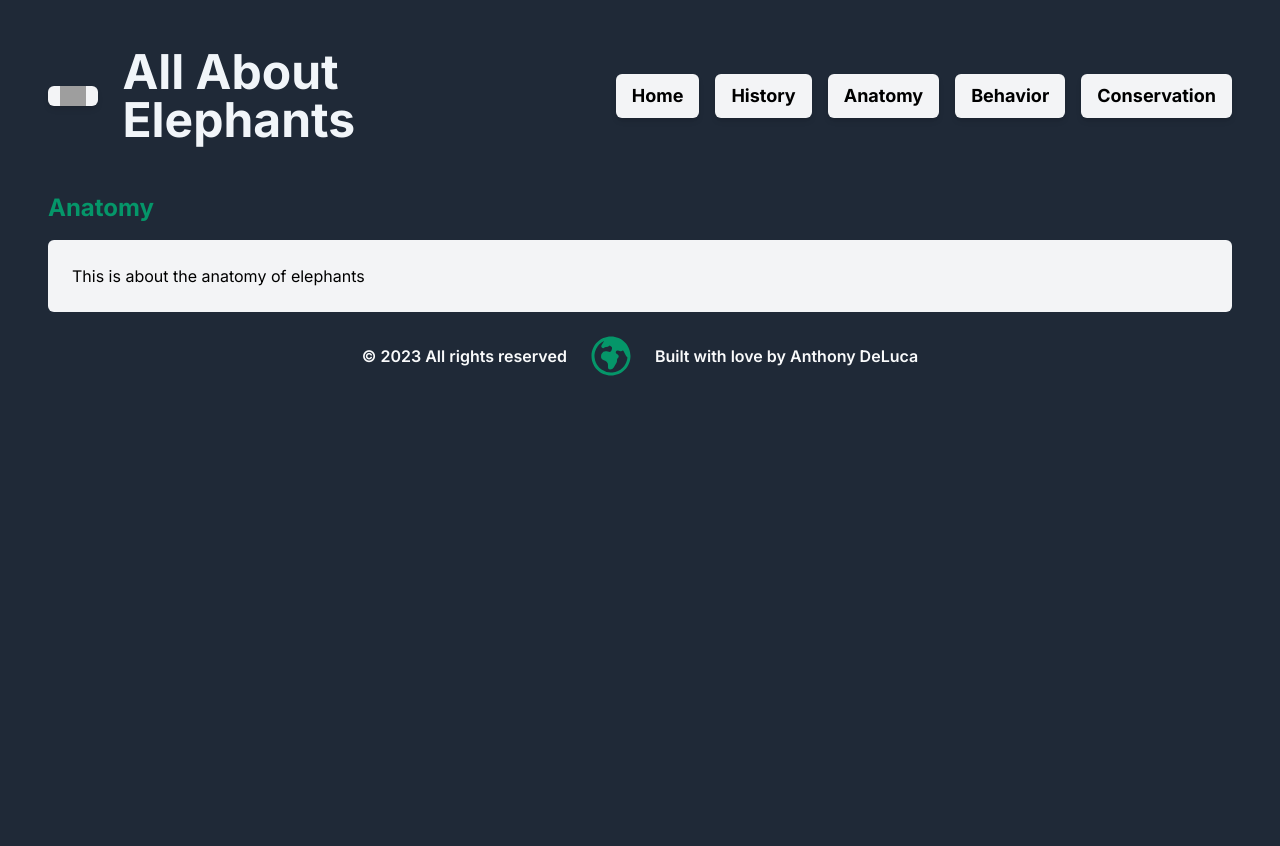
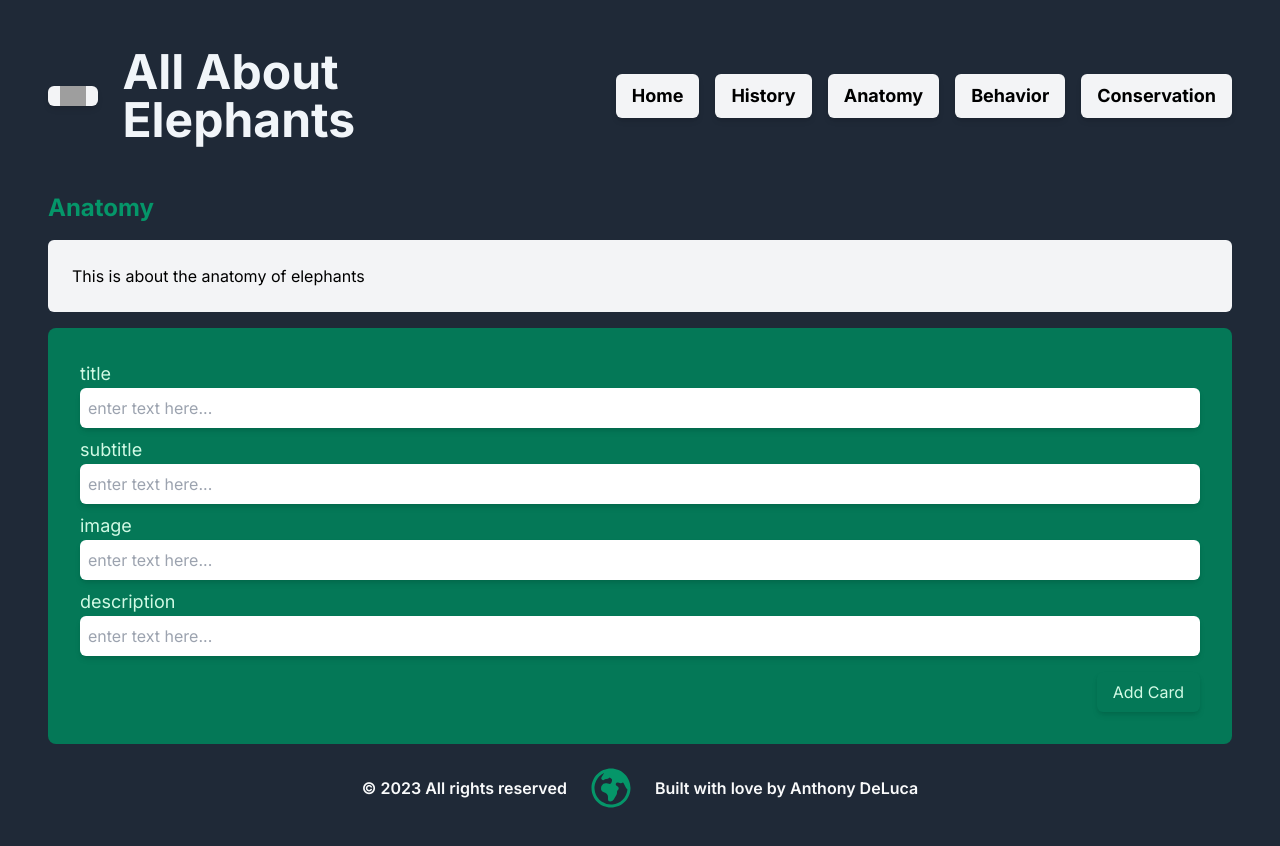
Before and after one commit to EnterSandman148/React-Lab, a Next.js app: page /anatomy in a window 1280 px wide. Shown: the top 846 px of the page. Before the commit the page ends 800 px from the top, so only its background shows below. Built offline with nearby package versions, Linux system fonts and the light colour scheme; grey boxes are pictures that could not be loaded.

Commit message:
Add fillable form on Anatomy Page to insert new Cards

```diff
--- a/next.config.js
+++ b/next.config.js
@@ -1,4 +1,8 @@
 /** @type {import('next').NextConfig} */
-const nextConfig = {}
+const nextConfig = {
+  experimental: {
+    serverActions: true,
+  },
+}
 
 module.exports = nextConfig
--- a/src/app/anatomy/page.js
+++ b/src/app/anatomy/page.js
@@ -3,6 +3,7 @@ import Navbar from '../components/Navbar'
 import PageTitle from '../components/PageTitle'
 import PageContent from '../components/PageContent'
 import Footer from '../components/Footer'
+import CardForm from '../components/CardForm'
 
 export default function Anatomy() {
   return (
@@ -11,6 +12,7 @@ export default function Anatomy() {
       <div className="m-12">
         <PageTitle title="Anatomy" />
         <PageContent content="This is about the anatomy of elephants" />
+        <CardForm />
         <Footer />
       </div>
     </div>
--- /dev/null
+++ b/src/app/components/Button.js
@@ -0,0 +1,11 @@
+export default function Button({ children, onClick, type }) {
+  return (
+    <button
+      className="px-4 py-2 bg-emerald-700 rounded-md shadow-md text-emerald-100 hover:bg-emerald-800 active:bg-emerald-900 transition-all"
+      type={type}
+      onClick={onClick}
+    >
+      {children}
+    </button>
+  )
+}
--- /dev/null
+++ b/src/app/components/CardForm.js
@@ -0,0 +1,42 @@
+import Button from './Button'
+import Field from './field'
+import Input from './Input'
+import Label from './Label'
+import { insertCard } from '../utils/supabase-client'
+import { redirect } from 'next/navigation'
+
+async function createCard(formData) {
+  'use server'
+  const title = formData.get('title')
+  const subtitle = formData.get('subtitle')
+  const image = formData.get('image')
+  const description = formData.get('description')
+  insertCard({ title, subtitle, image, description })
+  redirect('/')
+}
+
+export default function CardForm() {
+  return (
+    <form action={createCard} className="p-8 bg-emerald-700 rounded-lg mt-4">
+      <Field>
+        <Label label="title" />
+        <Input id="title" name="title" />
+      </Field>
+      <Field>
+        <Label label="subtitle" />
+        <Input id="subtitle" name="subtitle" />
+      </Field>
+      <Field>
+        <Label label="image" />
+        <Input id="image" name="image" />
+      </Field>
+      <Field>
+        <Label label="description" />
+        <Input id="description" name="description" />
+      </Field>
+      <div className="mt-4 flex justify-end">
+        <Button type="submit">Add Card</Button>
+      </div>
+    </form>
+  )
+}
--- /dev/null
+++ b/src/app/components/Input.js
@@ -0,0 +1,3 @@
+export default function Input({ type = 'text', placeholder = 'enter text here...', name, id }) {
+  return <input className="p-2 rounded-md shadow-md" type={type} placeholder={placeholder} name={name} id={id} />
+}
--- /dev/null
+++ b/src/app/components/Label.js
@@ -0,0 +1,7 @@
+export default function Label({ htmlFor, label }) {
+  return (
+    <label className="text-emerald-100 text-lg" htmlFor={htmlFor}>
+      {label}
+    </label>
+  )
+}
--- /dev/null
+++ b/src/app/components/field.js
@@ -0,0 +1,3 @@
+export default function Field({ children }) {
+  return <div className="flex flex-col mb-2">{children}</div>
+}
--- a/src/app/page.js
+++ b/src/app/page.js
@@ -1,18 +1,14 @@
 import Image from 'next/image'
 import Navbar from './components/Navbar'
 import PageTitle from './components/PageTitle'
-import PageContent from './components/PageContent'
 import Footer from './components/Footer'
 import Card from './components/card'
-import { createClient } from '@supabase/supabase-js'
-
-const supabase = createClient('https://xpomgalaosneveajkczq.supabase.co', process.env.SUPABASE_SERVICE_ROLE_KEY)
+import { findCards } from './utils/supabase-client'
 
 export const revalidate = 0
 
 export default async function Home() {
-  const { data: cards, error } = await supabase.from('cards').select('*')
-
+  const cards = await findCards()
   return (
     <div>
       <Navbar />
--- /dev/null
+++ b/src/app/utils/supabase-client.js
@@ -0,0 +1,17 @@
+import { createClient } from '@supabase/supabase-js'
+
+export function getClient() {
+  const supabase = createClient('https://xpomgalaosneveajkczq.supabase.co', process.env.SUPABASE_SERVICE_ROLE_KEY)
+  return supabase
+}
+
+export async function insertCard(card) {
+  const supabase = getClient()
+  const { error } = await supabase.from('cards').insert(card)
+}
+
+export async function findCards() {
+  const supabase = getClient()
+  const { data: cards, error } = await supabase.from('cards').select()
+  return cards
+}
```
